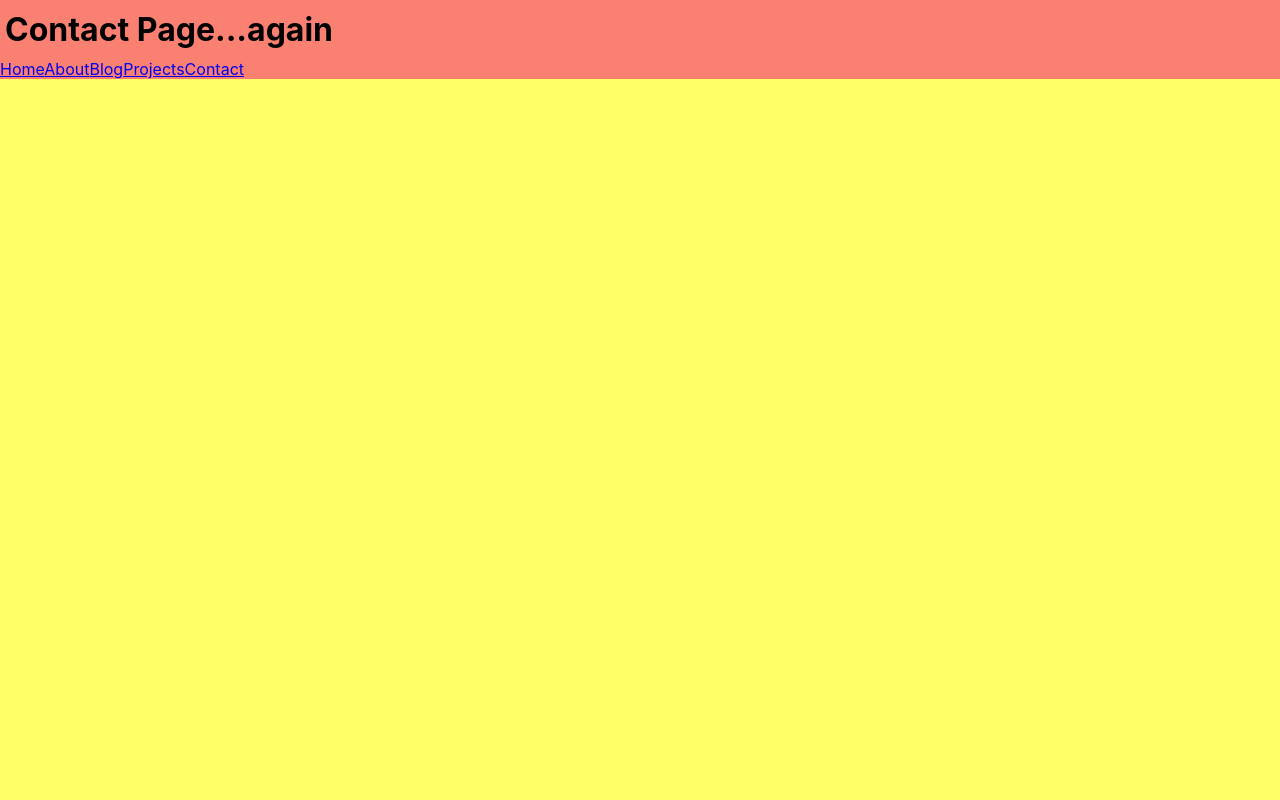
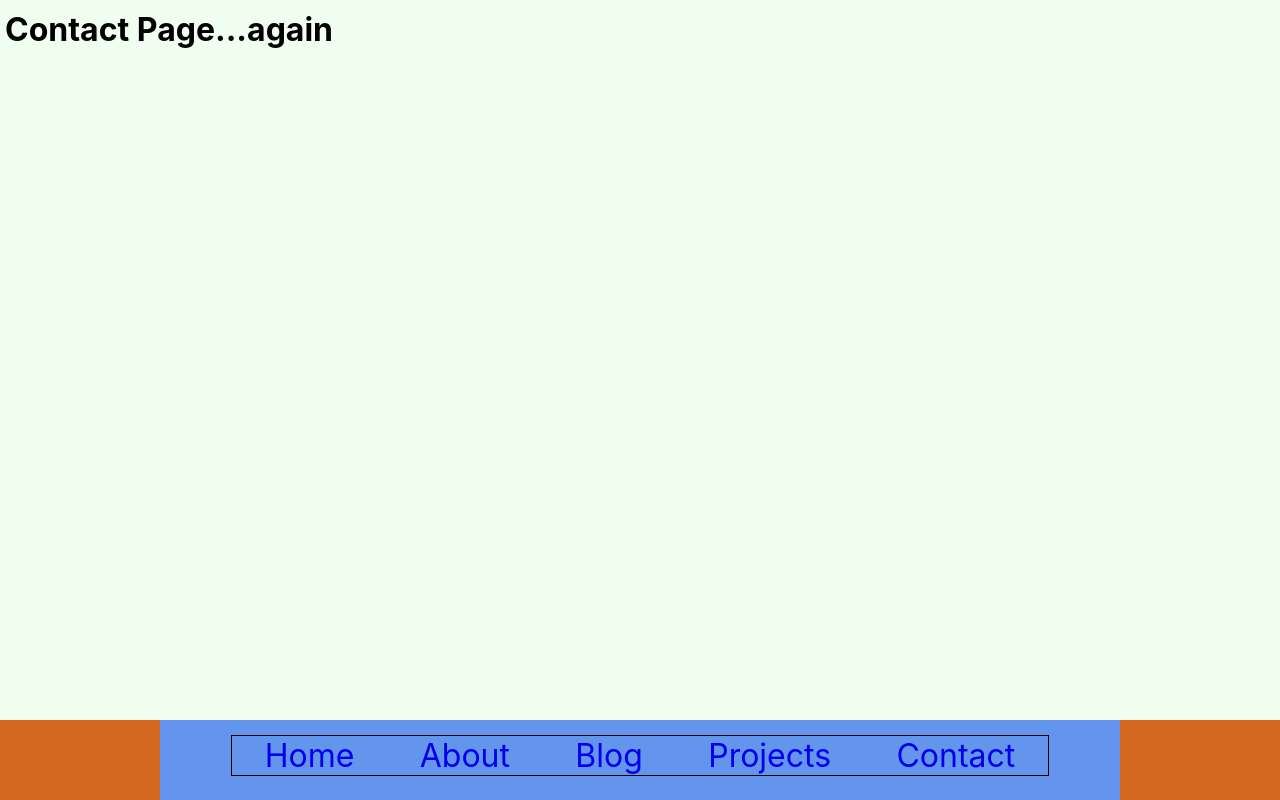
Before and after one commit to MomentaiBro/MomentaiDev, a React (Create React App) app: page /contact in a window 1280 px wide. Built offline with nearby package versions, Linux system fonts and the light colour scheme.

Commit message:
Navbar layout organized-ish

```diff
--- a/src/App.css
+++ b/src/App.css
@@ -2,11 +2,16 @@
 *{
   padding: 0;
   margin: 0;
-  background: salmon;
 }
 
 html, body{
   background: #ff6;
+}
+
+.App{
+  height: 100vh;
+  width: 100vw;
+  background-color: honeydew;
 }
 
 .title {
@@ -27,6 +32,43 @@ html, body{
 /* Contact */
 
 /* NavBar */
+.NavBar__wrapper{
+  position: absolute;
+  bottom: 0;
+  width: 100vw;
+  height: 10vh;
+  display: flex;
+  justify-content: center;
+  background: chocolate;
+
+
+}
+.NavBar__area{
+  width: 75vw;
+  background: cornflowerblue;
+  display: flex;
+  justify-content: space-around;
+  align-items: flex-start;
+
+}
+
+.NavBar__links{
+  margin-top: 15px;
+  width: 85%;
+  display: flex;
+  flex-direction: row;
+  justify-content: space-around;
+  border: 1px solid black;
+}
+.NavBar__links a{
+  text-decoration: none;
+  font-size: 2em;
+
+}
+.NavBar__links a:active{
+  text-decoration: none;
+
+}
 
 /* Project */
 
--- a/src/App.js
+++ b/src/App.js
@@ -10,10 +10,8 @@ import './App.css';
 
 function App() {
   return (
+  <main className="App">
     <BrowserRouter>
-      <div className="clr-sqr">
-
-      </div>
       <Switch>
         <Route component={Home} path='/' exact/>
         <Route component={About} path='/about' />
@@ -24,6 +22,7 @@ function App() {
       </Switch>
       <NavBar />
     </BrowserRouter>
+    </main>
   );
 }
 
--- a/src/components/NavBar.js
+++ b/src/components/NavBar.js
@@ -3,9 +3,9 @@ import { NavLink } from "react-router-dom"
 
 export default function NavBar() {
     return(
-        <footer>
-            <div className="NavBar__">
-                <nav>
+        <footer className="NavBar__wrapper">
+            <div className="NavBar__area">
+                <nav className="NavBar__links">
                     <NavLink to='/' exact>
                         Home
                     </NavLink>
```
